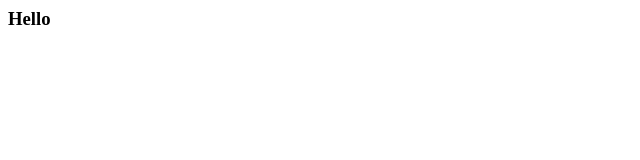
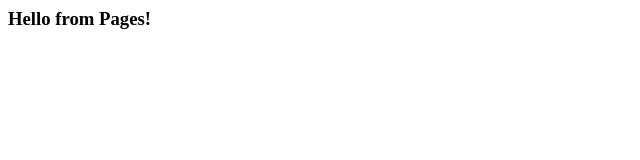
Before and after one commit to mchinnappan100/pages, a plain HTML site: page index.html in a window 1280 px wide. Shown: the whole page, without its empty margins (0-640 px from the left). Drawn offline with Linux system fonts and the light colour scheme.

Commit message:
first-update

```diff
--- a/index.html
+++ b/index.html
@@ -1 +1 @@
-<h3>Hello</h3>
+<h3>Hello from Pages!</h3>
```
